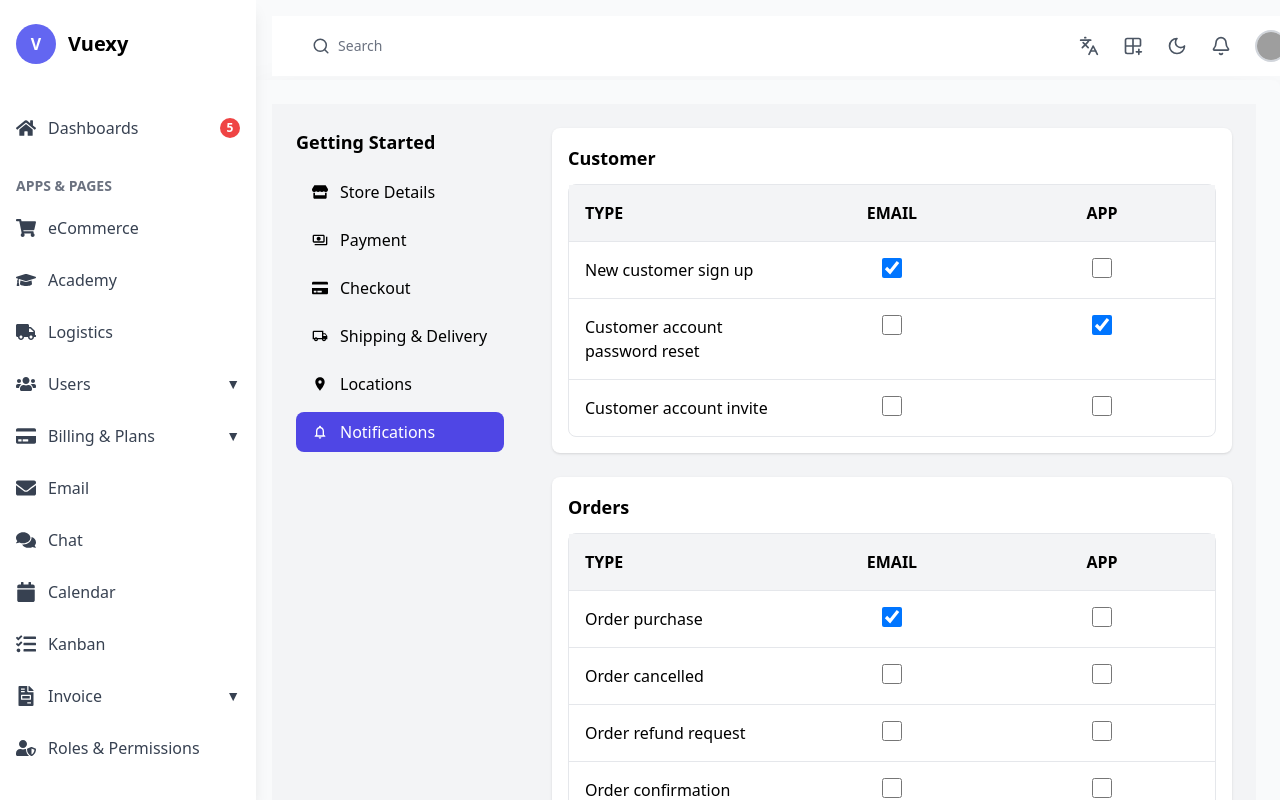
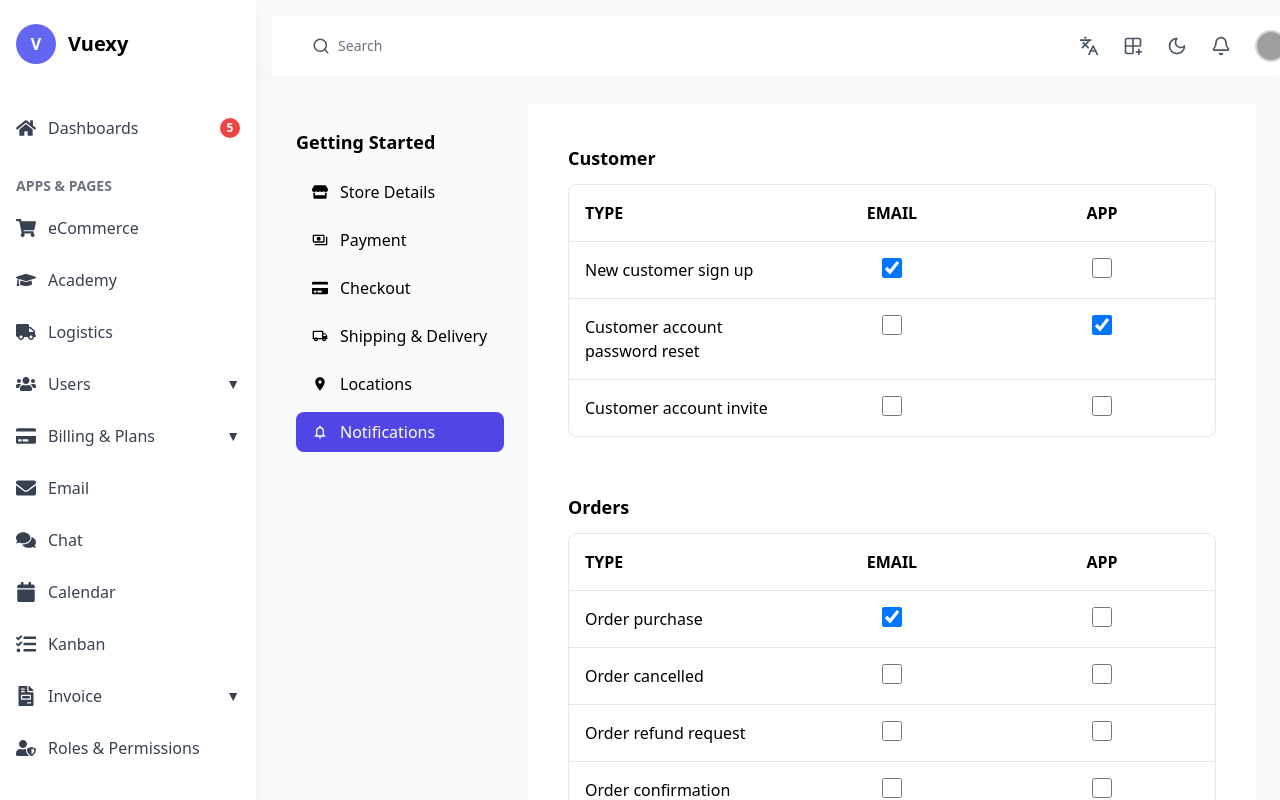
Before and after one commit to xnafi/dashboard, a React (Vite) app: page /ECommerceNotifications in a window 1280 px wide. Shown: the top 800 px of the page. Built offline with nearby package versions, Linux system fonts and the light colour scheme; grey boxes are pictures that could not be loaded.

Commit message:
Ecommerce Notifications few changes

```diff
--- a/src/pages/eCommerce/ECommerceNotifications.tsx
+++ b/src/pages/eCommerce/ECommerceNotifications.tsx
@@ -65,7 +65,7 @@ const ECommerceNotifications = () => {
 
   return (
     <div className="p-6 bg-gray-50 mt-20 ml-6 dark:bg-gray-900 max-w-full rounded-lg shadow-2xl">
-      <div className="flex bg-gray-100 dark:bg-gray-900">
+      <div className="flex  dark:bg-gray-900">
         {/* Sidebar */}
         <aside className="w-64 p-6">
           <h2 className="text-lg font-semibold mb-4">Getting Started</h2>
@@ -88,17 +88,17 @@ const ECommerceNotifications = () => {
 
         {/* Right Side Content */}
         {activeTab === "Notifications" && (
-          <div className="flex-1 p-6">
+          <div className="flex-1 p-6 bg-white">
             {Object.entries(notifications).map(([category, types]) => (
               <div
                 key={category}
-                className="mb-6 bg-white dark:bg-gray-800 p-4 rounded-lg shadow"
+                className="mb-6 bg-white dark:bg-gray-800 p-4 rounded-lg "
               >
                 <h3 className="text-lg font-semibold mb-3 capitalize">
                   {category}
                 </h3>
                 <div className="border rounded-lg">
-                  <div className="grid grid-cols-3 gap-4 p-4 bg-gray-100 dark:bg-gray-700 font-semibold">
+                  <div className="grid grid-cols-3 gap-4 p-4  dark:bg-gray-700 font-semibold">
                     <span>TYPE</span>
                     <span className="text-center">EMAIL</span>
                     <span className="text-center">APP</span>
@@ -145,8 +145,12 @@ const ECommerceNotifications = () => {
               </div>
             ))}
 
-            {/* Save & Discard Buttons */}
-            <div className="flex justify-end mt-6 gap-4">
+
+          </div>
+        )}
+      </div>
+      {/* Save & Discard Buttons */}
+      <div className="flex justify-end mt-6 gap-4">
               <button className="px-4 py-2 bg-gray-300 text-gray-700 rounded-lg">
                 Discard
               </button>
@@ -154,9 +158,6 @@ const ECommerceNotifications = () => {
                 Save Changes
               </button>
             </div>
-          </div>
-        )}
-      </div>
     </div>
   );
 };
```
